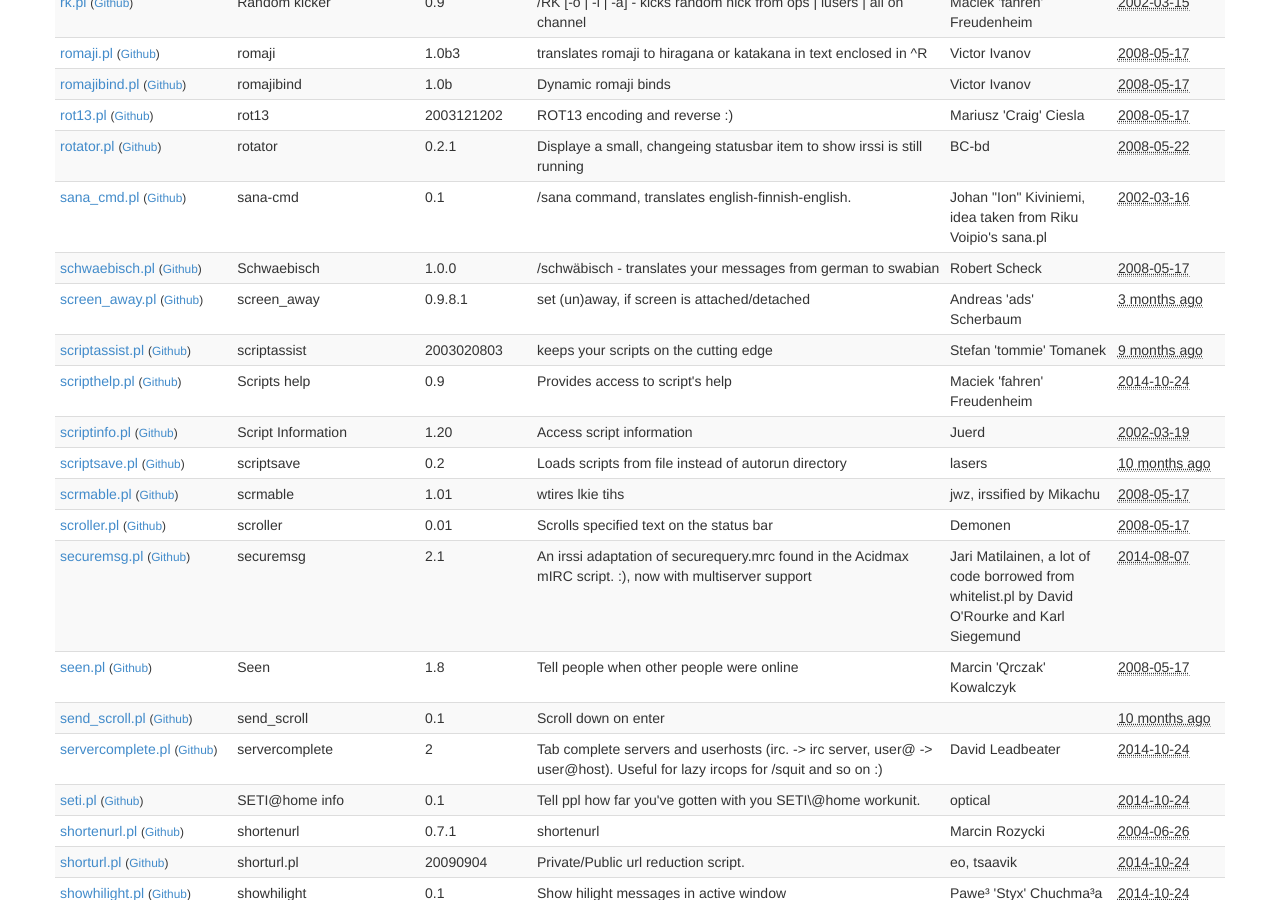
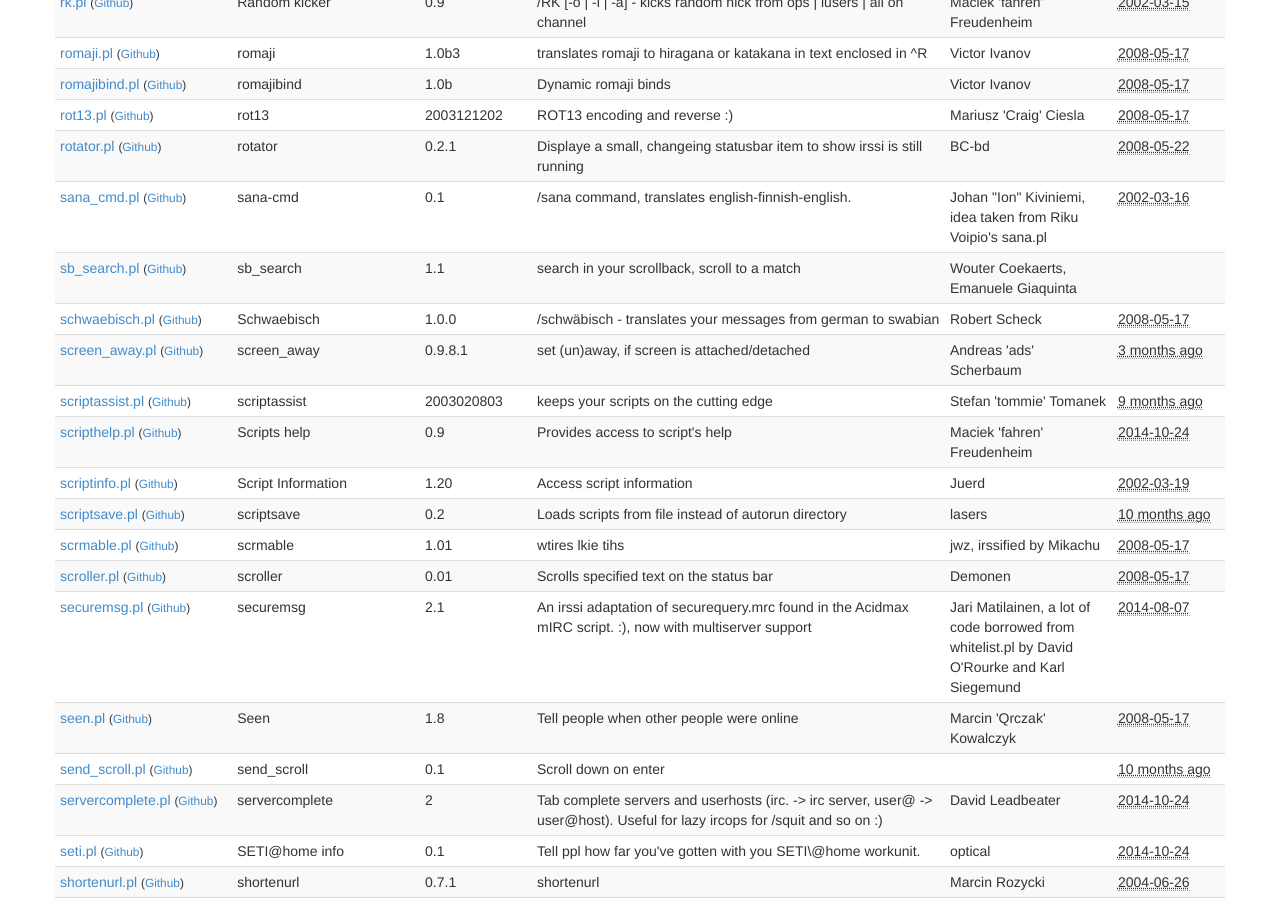
Before and after one commit to irssi/scripts.irssi.org, a Jekyll site: the page built from index.html, in a window 1280 px wide and 900 px high, scrolled down 15328 px. Built offline with Jekyll 4.4.1, drawn with Linux system fonts in a browser that asks for light colours.

Commit message:
automatic scripts database update for 09dcaf4831908a37de47b9646004272bc1949dc6
[skip ci]

```diff
--- a/_data/scripts.yaml
+++ b/_data/scripts.yaml
@@ -3368,6 +3368,15 @@
   url: http://ion.amigafin.org/irssi/
   version: '0.1'
 -
+  authors: 'Wouter Coekaerts, Emanuele Giaquinta'
+  contact: 'wouter@coekaerts.be, exg@irssi.org'
+  description: 'search in your scrollback, scroll to a match'
+  filename: sb_search.pl
+  license: 'GPLv2 or later'
+  name: sb_search
+  url: http://wouter.coekaerts.be/irssi/
+  version: '1.1'
+-
   authors: 'Robert Scheck'
   commands: schwäbisch
   contact: irssi@robert-scheck.de
```
